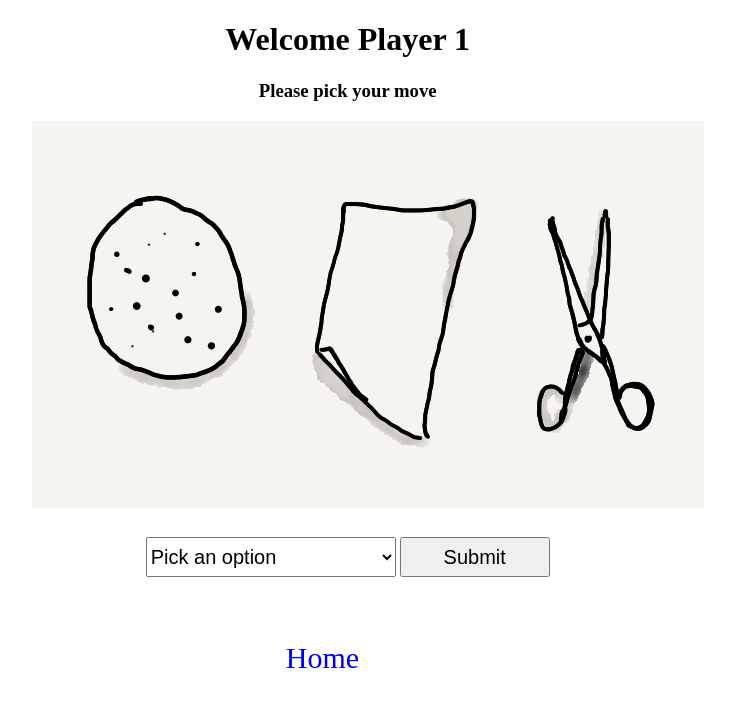
After one commit to stmccoy/rock_paper_scissors_game, a Flask app: page /pvc in a window 1280 px wide. The commit adds this page. Shown: the top 707 px of the page, without its empty margins (286-1021 px from the left). Run offline with Flask 2, Linux system fonts and the light colour scheme.

Commit message:
first draft with mostly everything done. I just might add a background colour and have another mess with some margins if I have a spare couple of hours

```diff
--- a/controllers/controller.py
+++ b/controllers/controller.py
@@ -22,21 +22,21 @@ def pvp2():
     if request.method == 'POST':
         player_2_move = request.form.get('move')
         game_1.set_player_2_attribute(player_2_move)
-        return redirect(url_for('pvpwinner'))
+        return redirect(url_for('winner'))
     return render_template('player-2.html')
 
-@app.route('/pvpwinner', methods=['POST', 'GET'])
-def pvpwinner():
+@app.route('/winner', methods=['POST', 'GET'])
+def winner():
     result = game_1.winner()
     player_1_input = game_1.player_1_object.move
     player_2_input = game_1.player_2_object.move
     return render_template('winner.html', result=result, player_1_input=player_1_input, player_2_input=player_2_input)
 
-@app.route('/pvc1', methods=['POST', 'GET'])
+@app.route('/pvc', methods=['POST', 'GET'])
 def pvc1():
     if request.method == 'POST':
         player_1_move = request.form.get('move')
         game_1.set_player_1_attribute(player_1_move)
         game_1.computer_move_select()
-        return redirect(url_for('pvpwinner'))
-    return render_template('cpu-1.html')
+        return redirect(url_for('winner'))
+    return render_template('cpu.html')
--- a/static/style.css
+++ b/static/style.css
@@ -0,0 +1,64 @@
+h1, h3, form, #winner{
+    text-align: center;
+    padding-right: 1%;
+}
+
+ul{
+    list-style-type: none;
+    display: flex;
+    justify-content: space-between;
+    padding: 0;
+}
+
+footer{
+    text-align: center;
+    margin-top: 5%;
+    margin-right: 5%;
+}
+
+a{
+    text-decoration: none;
+    font-size: 30px;
+}
+
+#image-2{
+    width: 500px;
+    height: 92%;
+}
+
+footer > p > a {
+    font-size: 30px;
+}
+
+#right {
+    text-align: right;
+}
+
+select, option{
+    width: 250px;
+    height: 40px;
+    font-size: 20px;
+}
+
+input {
+    width: 150px;
+    height: 40px;
+    font-size: 20px;
+}
+
+#rps{
+    margin-left: 24.5%;
+}
+form{
+    margin-top: 2%;
+}
+
+#winner{
+    font-size: 50px;
+    padding-right: 5%;
+}
+
+.winner-image{
+    height: 450px;
+    padding-left: 31.5%;
+}
--- a/templates/base.html
+++ b/templates/base.html
@@ -4,13 +4,12 @@
     <meta charset="UTF-8">
     <meta http-equiv="X-UA-Compatible" content="IE=edge">
     <meta name="viewport" content="width=device-width, initial-scale=1.0">
-    <link rel="stylesheet" href="style.css">
+    <link rel="stylesheet" href="/static/style.css">
     <title>Document</title>
 </head>
 <body>
     {% block content %}
 
     {% endblock %}
-
 </body>
 </html>
--- /dev/null
+++ b/templates/cpu.html
@@ -0,0 +1,23 @@
+{% extends "base.html" %}
+
+{% block content %}
+
+    <h1>Welcome Player 1</h1>
+    <h3>Please pick your move</h3>
+    <div>
+        <img id= "rps" src="/static/rock-paper-scissors-items.png" alt="rock paper scissors">
+    </div>
+    <form action="/pvc" method="post">
+        <select name="move" id="moves">
+            <option value="default" selected="selected" disabled>Pick an option</option>
+            <option value="rock">🪨 Rock</option>
+            <option value="paper">📄 Paper</option>
+            <option value="scissors">✂️ Scissors</option>
+        </select>
+        <input type="submit" name="submit" id="submit">
+    </form>
+    <footer>
+        <p><a href="/">Home</a></p>
+    </footer>
+
+{% endblock %}
```
Also changed, not shown: templates/cpu-1.html (deleted, +0 -18 lines), templates/index.html (+8 -2 lines), templates/player-2.html (+9 -4 lines), templates/winner.html (+37 -3 lines), static/cpu.jpeg (added), static/draw.jpeg (added), static/pvp.png (added), static/red wins.jpeg (added), static/rock-paper-scissors-items.png (added).
